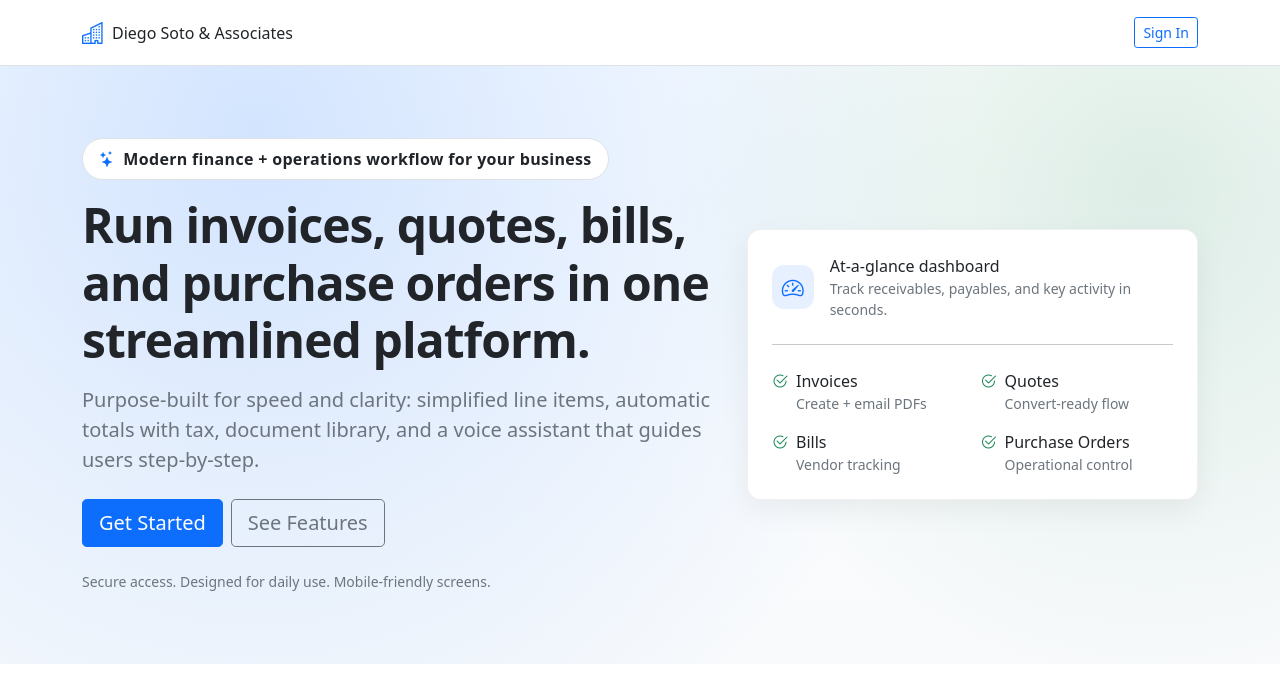
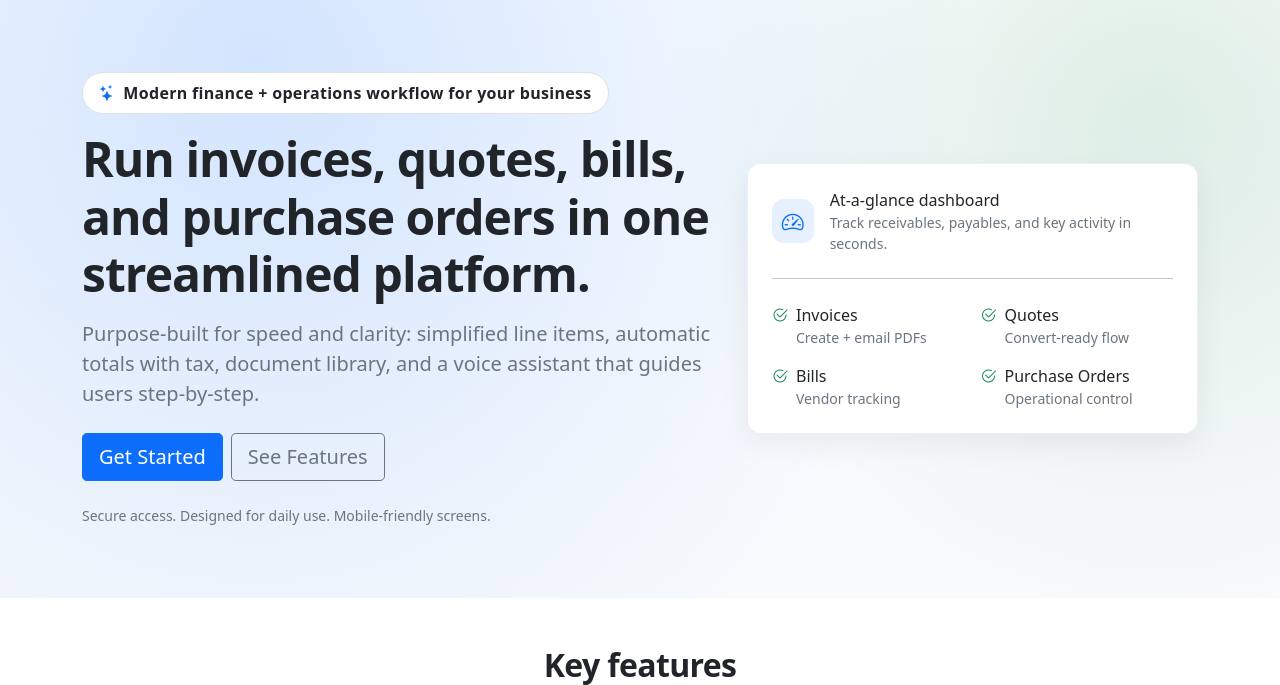
Before and after one commit to alexispinzongalindo/DIEGO_SOTO, a Python web app: template app/templates/landing.html in a window 1280 px wide. Shown: the top 685 px of the page. Run offline with Jinja, Linux system fonts and the light colour scheme; the template is opened without the code that fills it, so the values that code supplies are empty.

Commit message:
Remove landing page top bar

```diff
--- a/app/templates/landing.html
+++ b/app/templates/landing.html
@@ -41,18 +41,6 @@
 {% endblock %}
 
 {% block content %}
-<header class="py-3 border-bottom bg-white">
-  <div class="container d-flex align-items-center justify-content-between">
-    <div class="d-flex align-items-center gap-2">
-      <i class="bi bi-building text-primary" style="font-size: 22px;"></i>
-      <div class="fw-semibold">Diego Soto &amp; Associates</div>
-    </div>
-    <div class="d-flex align-items-center gap-2">
-      <a class="btn btn-sm btn-outline-primary" href="{{ url_for('auth.login') }}">Sign In</a>
-    </div>
-  </div>
-</header>
-
 <section class="hero py-5">
   <div class="container py-lg-4">
     <div class="row align-items-center g-4">
```
